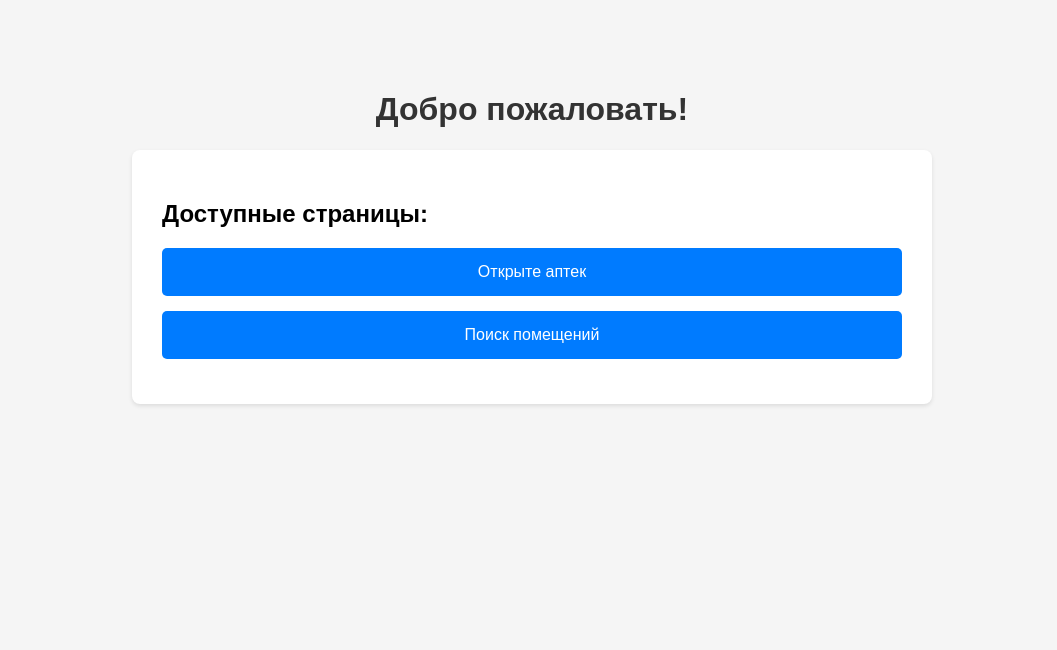
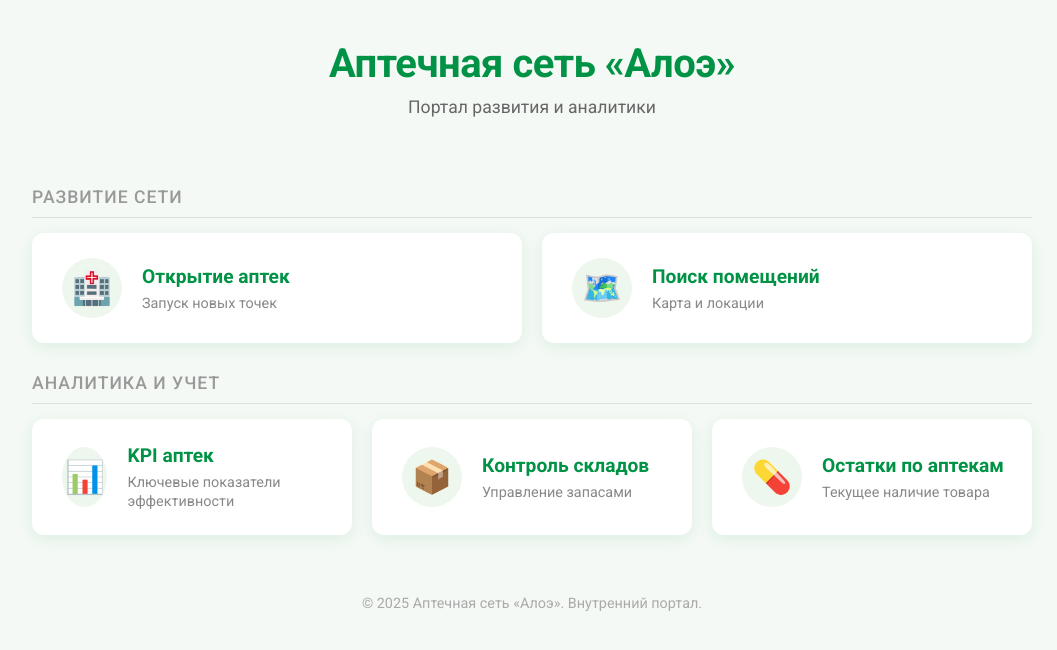
Before and after one commit to snklukin-commits/razvivalshik, a plain HTML site: page index.html in a window 1280 px wide. Shown: the whole page, without its empty margins (108-1165 px from the left). Drawn offline with Linux system fonts and the light colour scheme.

Commit message:
Update index.html

```diff
--- a/index.html
+++ b/index.html
@@ -1,50 +1,216 @@
+
 <!DOCTYPE html>
 <html lang="ru">
 <head>
     <meta charset="UTF-8">
     <meta name="viewport" content="width=device-width, initial-scale=1.0">
-    <title>Razvivalshik - HTML Files</title>
+    <title>Аптечная сеть "Алоэ" | Панель управления</title>
+    <link href="https://fonts.googleapis.com/css2?family=Roboto:wght@300;400;500;700&display=swap" rel="stylesheet">
     <style>
+        :root {
+            --primary-green: #8DC63F;
+            --dark-green: #009245;
+            --bg-color: #f4f9f5;
+            --text-color: #333;
+            --card-bg: #ffffff;
+            --shadow: 0 4px 15px rgba(0, 146, 69, 0.1);
+            --shadow-hover: 0 8px 25px rgba(0, 146, 69, 0.2);
+        }
+
+        * {
+            box-sizing: border-box;
+            margin: 0;
+            padding: 0;
+        }
+
         body {
-            font-family: Arial, sans-serif;
-            max-width: 800px;
-            margin: 50px auto;
-            padding: 20px;
-            background-color: #f5f5f5;
+            font-family: 'Roboto', sans-serif;
+            background-color: var(--bg-color);
+            color: var(--text-color);
+            min-height: 100vh;
+            display: flex;
+            flex-direction: column;
+            align-items: center;
+            padding: 40px 20px;
         }
+
+        header {
+            text-align: center;
+            margin-bottom: 40px;
+            animation: fadeInDown 0.8s ease;
+        }
+
         h1 {
-            color: #333;
-            text-align: center;
+            color: var(--dark-green);
+            font-size: 2.5rem;
+            font-weight: 700;
+            margin-bottom: 10px;
+            letter-spacing: -0.5px;
         }
-        .container {
-            background-color: white;
-            padding: 30px;
-            border-radius: 8px;
-            box-shadow: 0 2px 4px rgba(0,0,0,0.1);
+
+        p.subtitle {
+            color: #666;
+            font-size: 1.1rem;
         }
-        .file-link {
-            display: block;
-            margin: 15px 0;
-            padding: 15px;
-            background-color: #007bff;
+
+        .grid-container {
+            display: grid;
+            grid-template-columns: repeat(auto-fit, minmax(300px, 1fr));
+            gap: 20px;
+            max-width: 1000px;
+            width: 100%;
+            animation: fadeInUp 0.8s ease;
+        }
+
+        .card {
+            background-color: var(--card-bg);
+            border-radius: 12px;
+            padding: 25px;
+            text-decoration: none;
+            color: var(--text-color);
+            box-shadow: var(--shadow);
+            transition: all 0.3s ease;
+            border-left: 5px solid transparent;
+            display: flex;
+            align-items: center;
+            position: relative;
+            overflow: hidden;
+        }
+
+        .card:hover {
+            transform: translateY(-5px);
+            box-shadow: var(--shadow-hover);
+            border-left: 5px solid var(--primary-green);
+        }
+
+        .card-icon {
+            font-size: 2rem;
+            margin-right: 20px;
+            background: #eef7ed;
+            width: 60px;
+            height: 60px;
+            display: flex;
+            align-items: center;
+            justify-content: center;
+            border-radius: 50%;
+            color: var(--dark-green);
+            transition: background 0.3s;
+        }
+
+        .card:hover .card-icon {
+            background: var(--primary-green);
             color: white;
-            text-decoration: none;
-            border-radius: 5px;
-            text-align: center;
-            font-size: 16px;
-            transition: background-color 0.3s;
         }
-        .file-link:hover {
-            background-color: #0056b3;
+
+        .card-content h3 {
+            font-size: 1.2rem;
+            margin-bottom: 5px;
+            color: var(--dark-green);
+        }
+
+        .card-content span {
+            font-size: 0.9rem;
+            color: #888;
+        }
+
+        /* Section Titles */
+        .section-title {
+            width: 100%;
+            max-width: 1000px;
+            margin: 30px 0 15px;
+            font-size: 1.1rem;
+            color: #999;
+            text-transform: uppercase;
+            letter-spacing: 1px;
+            font-weight: 500;
+            border-bottom: 1px solid #e0e0e0;
+            padding-bottom: 10px;
+        }
+
+        footer {
+            margin-top: 60px;
+            font-size: 0.9rem;
+            color: #aaa;
+        }
+
+        /* Animations */
+        @keyframes fadeInDown {
+            from { opacity: 0; transform: translateY(-20px); }
+            to { opacity: 1; transform: translateY(0); }
+        }
+        @keyframes fadeInUp {
+            from { opacity: 0; transform: translateY(20px); }
+            to { opacity: 1; transform: translateY(0); }
+        }
+
+        /* Responsive adjustment */
+        @media (max-width: 600px) {
+            h1 { font-size: 2rem; }
+            .grid-container { grid-template-columns: 1fr; }
         }
     </style>
 </head>
 <body>
-    <h1>Добро пожаловать!</h1>
-    <div class="container">
-        <h2>Доступные страницы:</h2>
-        <a href="Открытие%20аптек.html" class="file-link">Открыте аптек</a>
-        <a href="Поиск%20помещений.html" class="file-link">Поиск помещений</a>
+
+    <header>
+        <h1>Аптечная сеть «Алоэ»</h1>
+        <p class="subtitle">Портал развития и аналитики</p>
+    </header>
+
+    <div class="section-title">Развитие сети</div>
+    <div class="grid-container">
+        <!-- Ссылка 1: Открытие аптек -->
+        <a href="https://snklukin-commits.github.io/razvivalshik/%D0%9E%D1%82%D0%BA%D1%80%D1%8B%D1%82%D0%B8%D0%B5%20%D0%B0%D0%BF%D1%82%D0%B5%D0%BA.html" class="card">
+            <div class="card-icon">🏥</div>
+            <div class="card-content">
+                <h3>Открытие аптек</h3>
+                <span>Запуск новых точек</span>
+            </div>
+        </a>
+
+        <!-- Ссылка 2: Поиск помещений -->
+        <a href="https://snklukin-commits.github.io/razvivalshik/%D0%9F%D0%BE%D0%B8%D1%81%D0%BA%20%D0%BF%D0%BE%D0%BC%D0%B5%D1%89%D0%B5%D0%BD%D0%B8%D0%B9.html" class="card">
+            <div class="card-icon">🗺️</div>
+            <div class="card-content">
+                <h3>Поиск помещений</h3>
+                <span>Карта и локации</span>
+            </div>
+        </a>
     </div>
+
+    <div class="section-title">Аналитика и Учет</div>
+    <div class="grid-container">
+        <!-- Ссылка 3: KPI аптек -->
+        <a href="https://snklukin-commits.github.io/aloea/%D0%9F%D0%BE%D0%BA%D0%B0%D0%B7%D0%B0%D1%82%D0%B5%D0%BB%D0%B8%20%D0%B0%D0%BF%D1%82%D0%B5%D0%BA.html" class="card">
+            <div class="card-icon">📊</div>
+            <div class="card-content">
+                <h3>KPI аптек</h3>
+                <span>Ключевые показатели эффективности</span>
+            </div>
+        </a>
+
+        <!-- Ссылка 4: Контроль складов -->
+        <a href="https://snklukin-commits.github.io/aloea/%D0%9A%D0%BE%D0%BD%D1%82%D1%80%D0%BE%D0%BB%D1%8C%20%D0%B0%D0%BF%D1%82%D0%B5%D1%87%D0%BD%D1%8B%D1%85%20%D1%81%D0%BA%D0%BB%D0%B0%D0%B4%D0%BE%D0%B2.html" class="card">
+            <div class="card-icon">📦</div>
+            <div class="card-content">
+                <h3>Контроль складов</h3>
+                <span>Управление запасами</span>
+            </div>
+        </a>
+
+        <!-- Ссылка 5: Остатки -->
+        <a href="https://snklukin-commits.github.io/aloea/%D0%9E%D1%81%D1%82%D0%B0%D1%82%D0%BA%D0%B8%20%D0%BF%D0%BE%20%D0%B0%D0%BF%D1%82%D0%B5%D0%BA%D0%B0%D0%BC.html" class="card">
+            <div class="card-icon">💊</div>
+            <div class="card-content">
+                <h3>Остатки по аптекам</h3>
+                <span>Текущее наличие товара</span>
+            </div>
+        </a>
+    </div>
+
+    <footer>
+        &copy; 2025 Аптечная сеть «Алоэ». Внутренний портал.
+    </footer>
+
 </body>
 </html>
```
